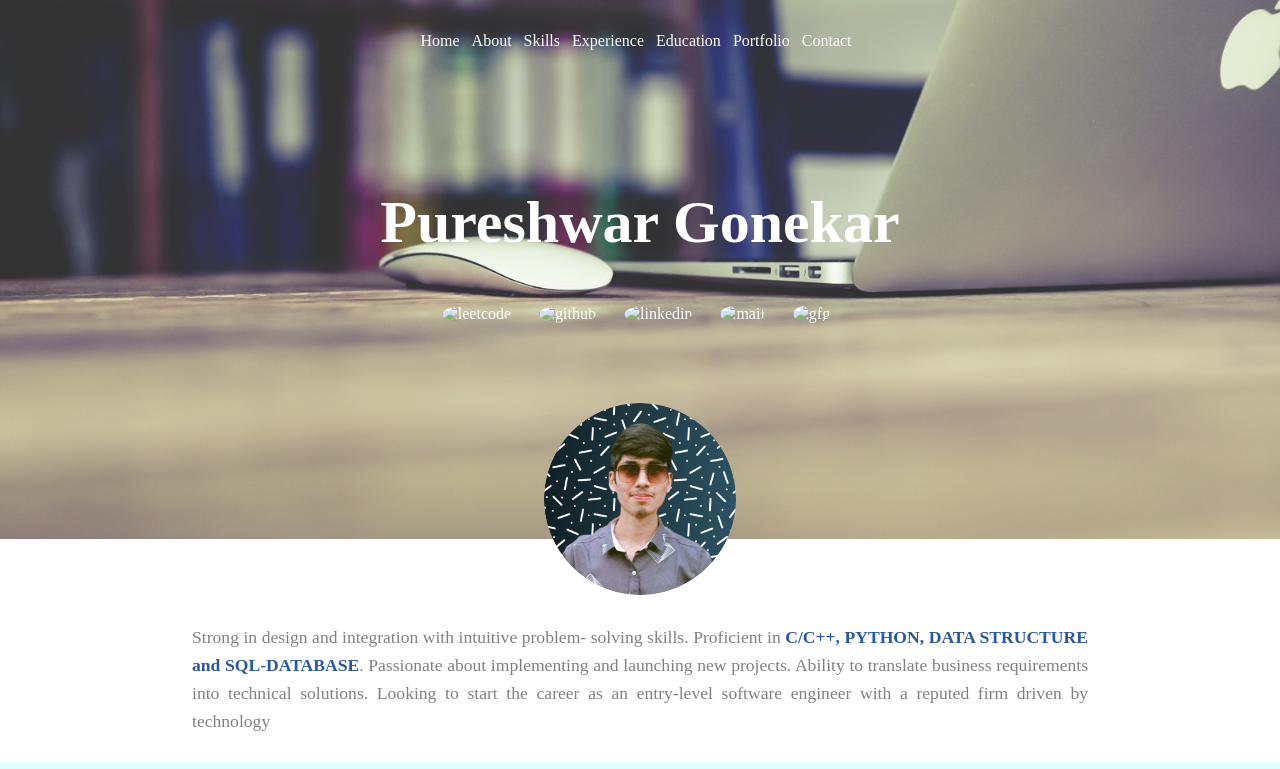
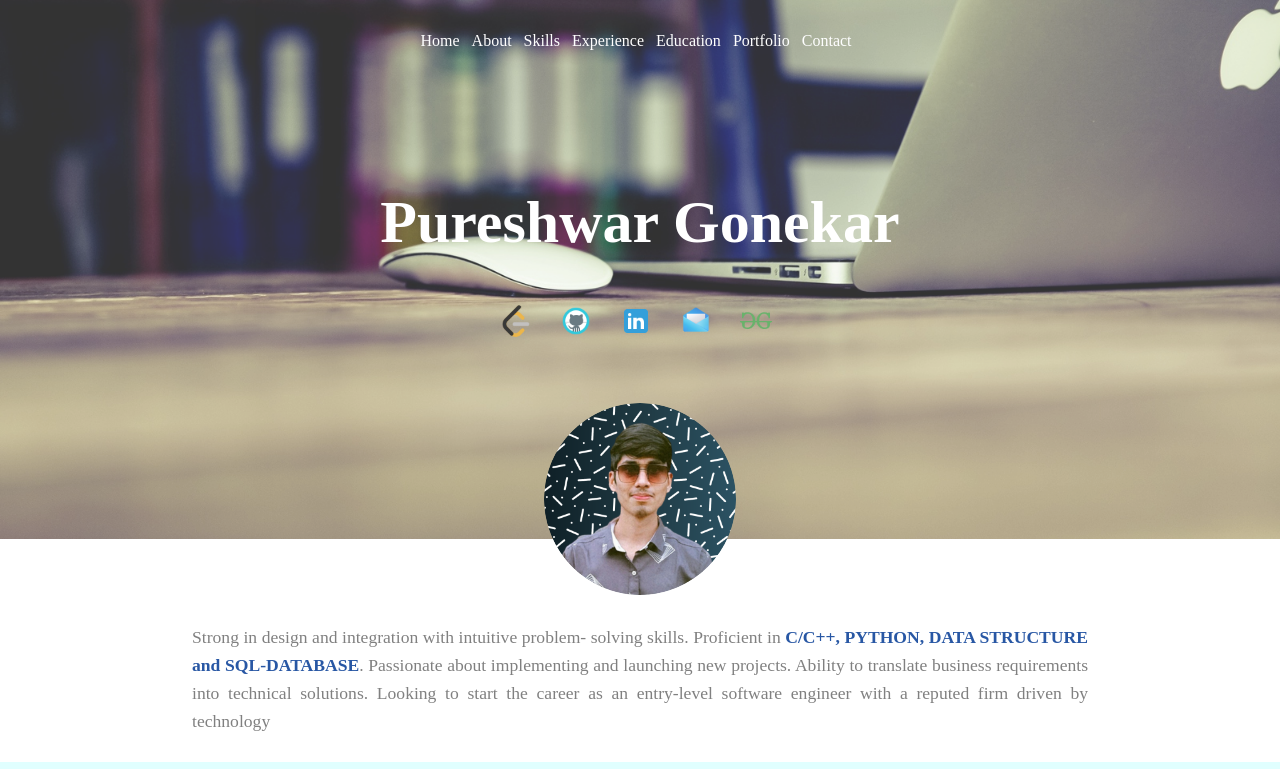
Before and after one commit to PureshwarGonekar/My-Resume, a plain HTML site: page index.html in a window 1280 px wide. Shown: the top 769 px of the page. Drawn offline with Linux system fonts and the light colour scheme.

Commit message:
social icon directory updated

```diff
--- a/index.html
+++ b/index.html
@@ -43,19 +43,19 @@
             <div id="social-icon">
                 <ul class="horizontal-list text-center">
                     <li>
-                        <a href="https://leetcode.com/pureshwar_g/"><img src="/CN/htdocs/Resume_project/image/leetcode.png" alt="leetcode"></a>
+                        <a href="https://leetcode.com/pureshwar_g/"><img src="image/leetcode.png" alt="leetcode"></a>
                     </li>
                     <li>
-                        <a href="https://github.com/PureshwarGonekar"><img src="/CN/htdocs/Resume_project/image/github.png" alt="github"></a>
+                        <a href="https://github.com/PureshwarGonekar"><img src="image/github.png" alt="github"></a>
                     </li>
                     <li>
-                        <a href="https://www.linkedin.com/in/pureshwar-gonekar-358b661aa/"><img src="/CN/htdocs/Resume_project/image/linkedin.png" alt="linkedin"></a>
+                        <a href="https://www.linkedin.com/in/pureshwar-gonekar-358b661aa/"><img src="image/linkedin.png" alt="linkedin"></a>
                     </li>
                     <li>
-                        <a href="mailto:pureshwargonekar7@gmail.com"><img src="/CN/htdocs/Resume_project/image/mail.png" alt="mail"></a>
+                        <a href="mailto:pureshwargonekar7@gmail.com"><img src="image/mail.png" alt="mail"></a>
                     </li>
                     <li>
-                        <a href="https://auth.geeksforgeeks.org/user/pureshwargonekar7/?utm_source=geeksforgeeks&utm_medium=my_profile&utm_campaign=auth_user"><img src="/CN/htdocs/Resume_project/image/gfg.png" alt="gfg"></a>
+                        <a href="https://auth.geeksforgeeks.org/user/pureshwargonekar7/?utm_source=geeksforgeeks&utm_medium=my_profile&utm_campaign=auth_user"><img src="image/gfg.png" alt="gfg"></a>
                     </li>
 
                 </ul>
```
